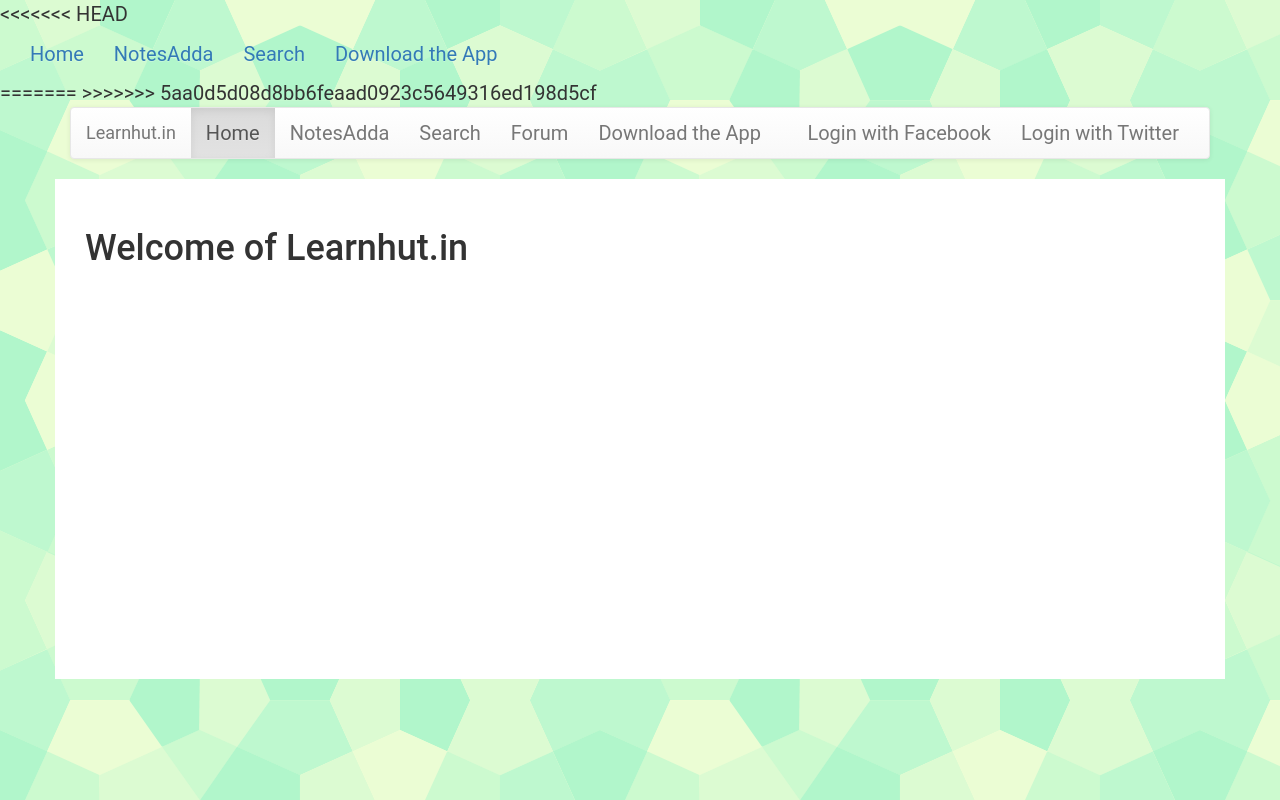
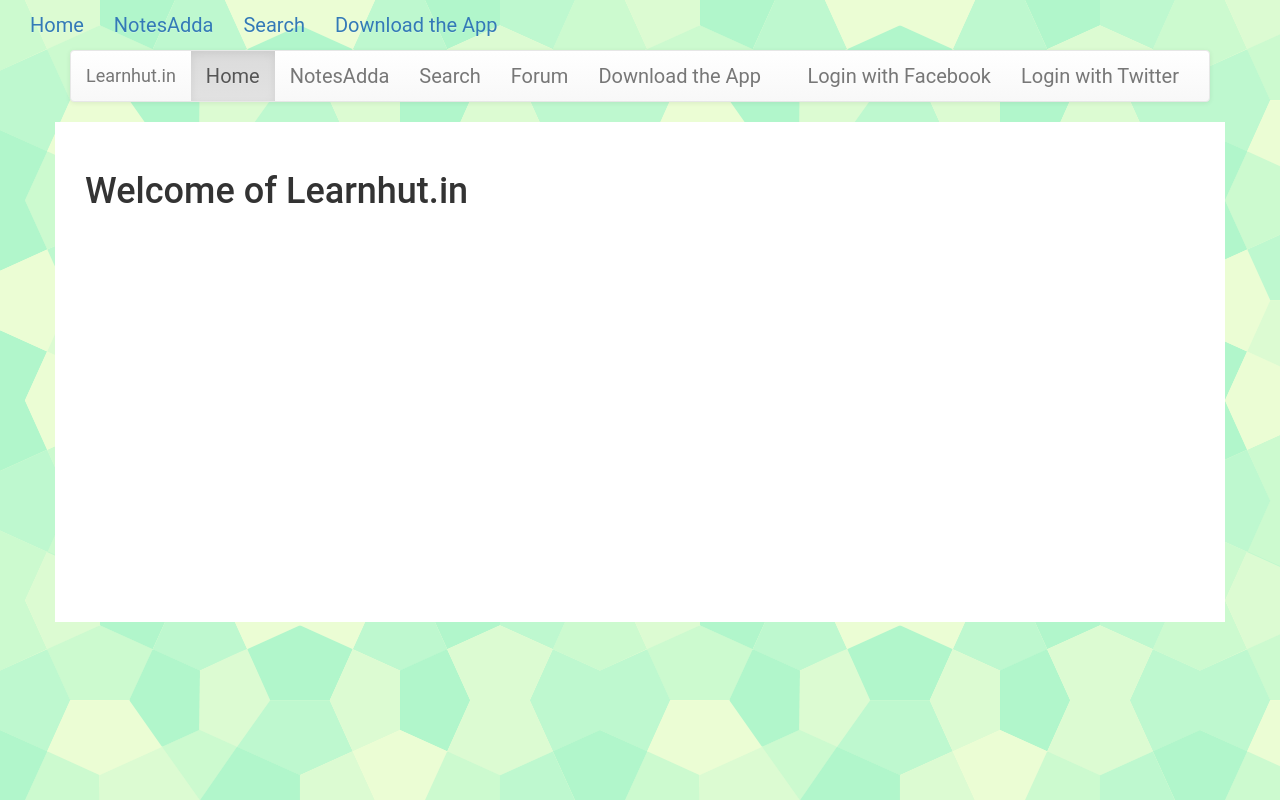
Before and after one commit to teamOSC/Studddinv2_Server, a Flask app: page /home in a window 1280 px wide. Run offline with Flask 2, Linux system fonts and the light colour scheme; some libraries are stand-ins or nearby versions.

Commit message:
little fix

```diff
--- a/app/templates/base.html
+++ b/app/templates/base.html
@@ -19,7 +19,7 @@
 {% endblock %}
 
 
-<<<<<<< HEAD
+
     <!-- Collect the nav links, forms, and other content for toggling -->
     <div class="collapse navbar-collapse" id="bs-example-navbar-collapse-1">
       <ul class="nav navbar-nav">
@@ -29,8 +29,7 @@
         <li><a href="/#">Download the App</a></li>
        </ul>
     </div>
-=======
->>>>>>> 5aa0d5d08d8bb6feaad0923c5649316ed198d5cf
+ <!-- What is this string?  5aa0d5d08d8bb6feaad0923c5649316ed198d5cf-->
 
 <div class="container">
 
```
